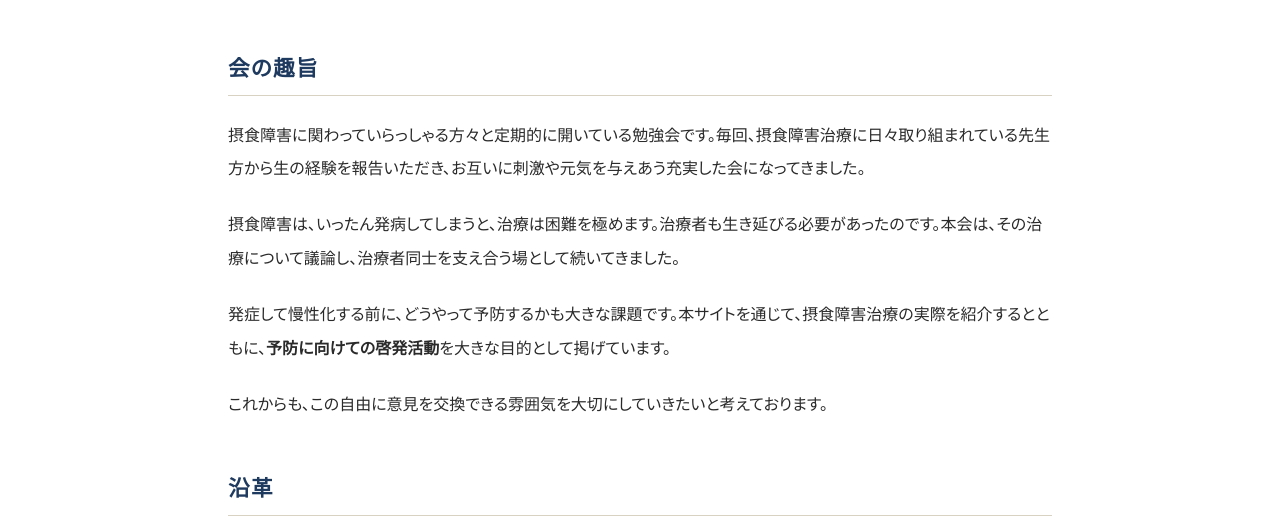
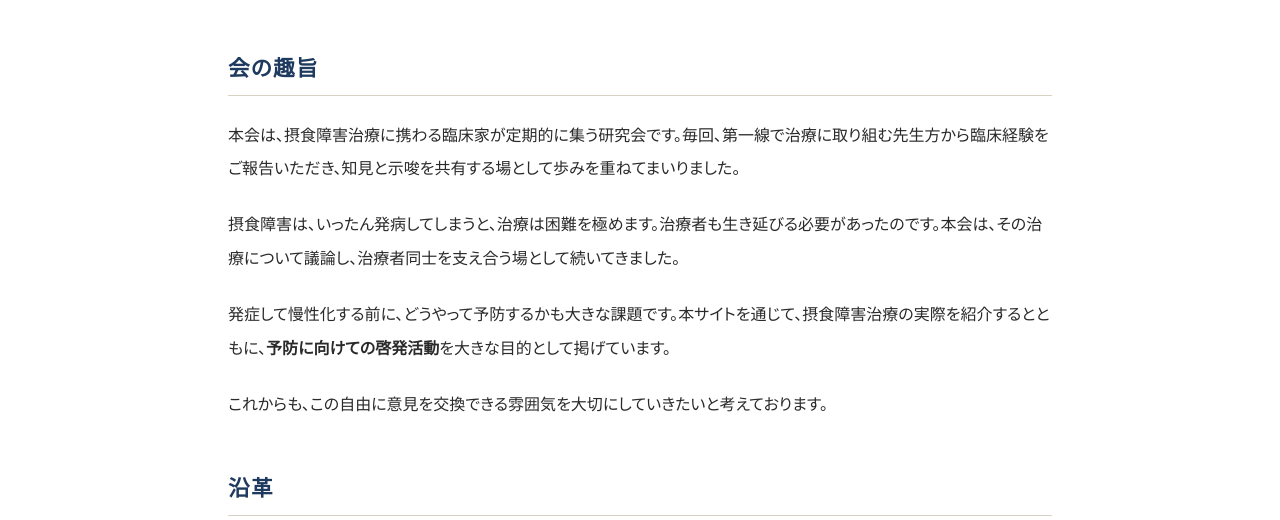
Before and after one commit to mizuhara-cl/edforum-site, an Astro site: page /edforum-site/about in a window 1280 px wide. Shown: the part 280-800 px from the top of the page. Built offline with nearby package versions, Linux system fonts and the light colour scheme; Astro itself is replaced by a stand-in of ours.

Commit message:
fix: 概要「会の趣旨」冒頭の文をよりフォーマルな調子に統一

```diff
--- a/src/pages/about.astro
+++ b/src/pages/about.astro
@@ -13,7 +13,7 @@ const base = import.meta.env.BASE_URL.replace(/\/$/, '');
       <div class="article">
         <h2>会の趣旨</h2>
         <p>
-          摂食障害に関わっていらっしゃる方々と定期的に開いている勉強会です。毎回、摂食障害治療に日々取り組まれている先生方から生の経験を報告いただき、お互いに刺激や元気を与えあう充実した会になってきました。
+          本会は、摂食障害治療に携わる臨床家が定期的に集う研究会です。毎回、第一線で治療に取り組む先生方から臨床経験をご報告いただき、知見と示唆を共有する場として歩みを重ねてまいりました。
         </p>
         <p>
           摂食障害は、いったん発病してしまうと、治療は困難を極めます。治療者も生き延びる必要があったのです。本会は、その治療について議論し、治療者同士を支え合う場として続いてきました。
```
